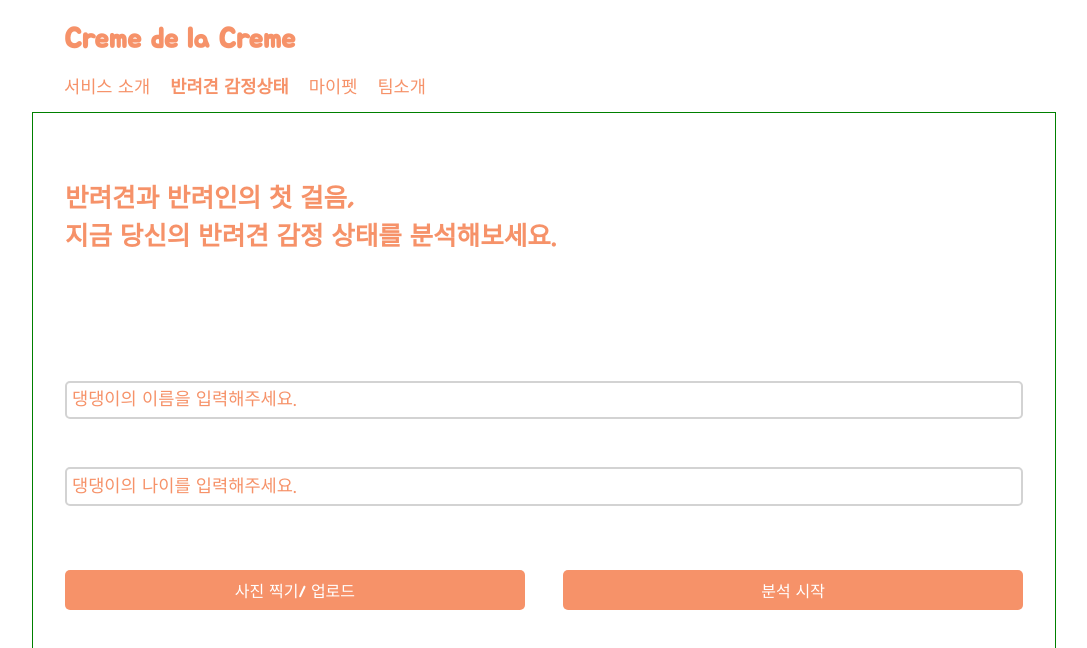
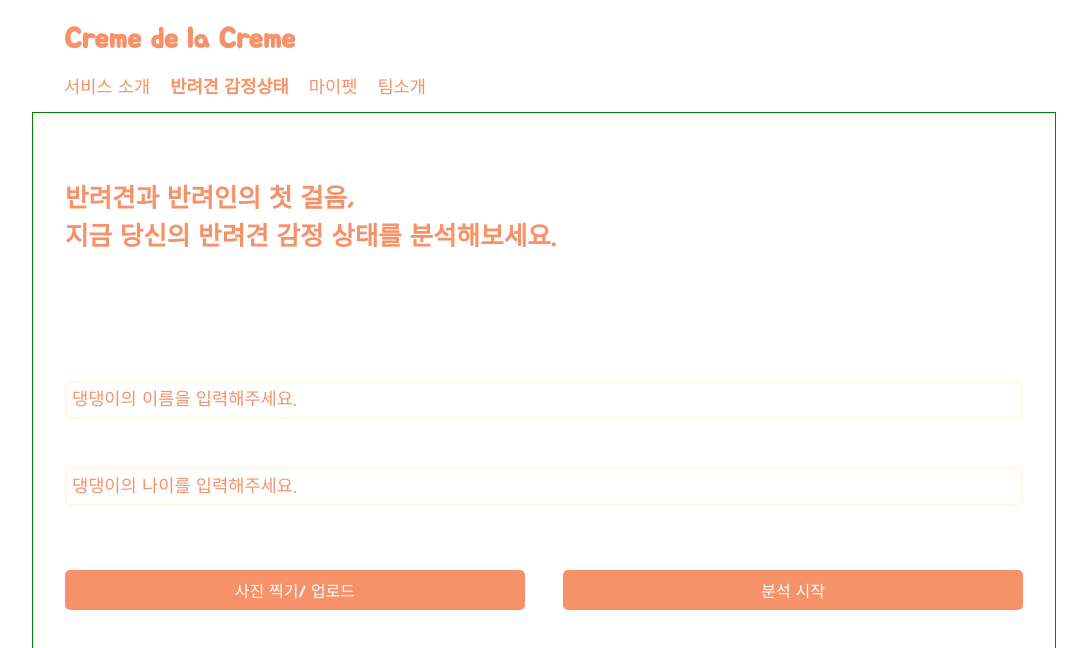
Before and after one commit to CreamDeLaCream/creme-client, a React (Create React App) app: page / in a window 1280 px wide. Shown: the top 648 px of the page, without its empty margins (96-1183 px from the left). Built offline with nearby package versions, Linux system fonts and the light colour scheme.

Commit message:
[#4] style: 기본 색상 추가

```diff
--- a/src/common/styles/GlobalStyle.js
+++ b/src/common/styles/GlobalStyle.js
@@ -5,9 +5,11 @@ const GlobalStyle = createGlobalStyle`
         --main: #f69269;
         --lightorange: #fae5d6;
         --cream: #f5e9d5;
+        --lightcream: #fdf7ec;
+        --darkcream: #d6b4a1;
         --white: #ffffff;
         --gray: #a2a2a2;
-        --lightgray: lightgray;
+        --lightgray: #fff7ea;
     }
 
     @import url('https://fonts.googleapis.com/css2?family=Jua&display=swap');
```
